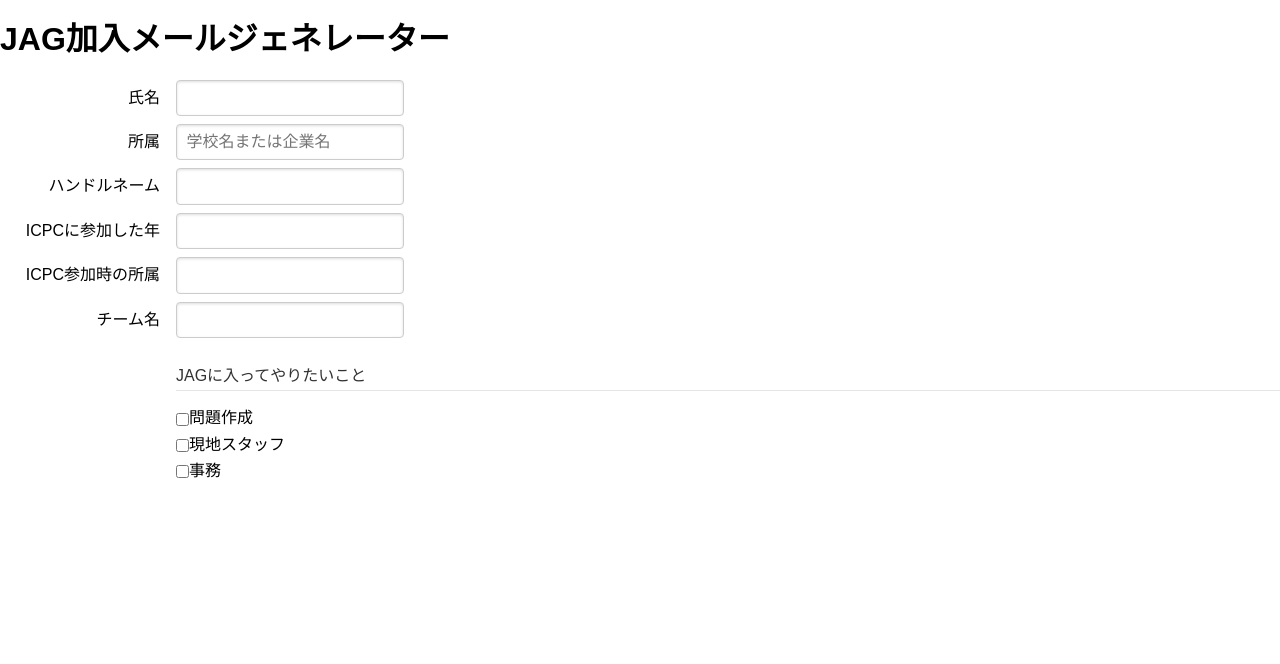
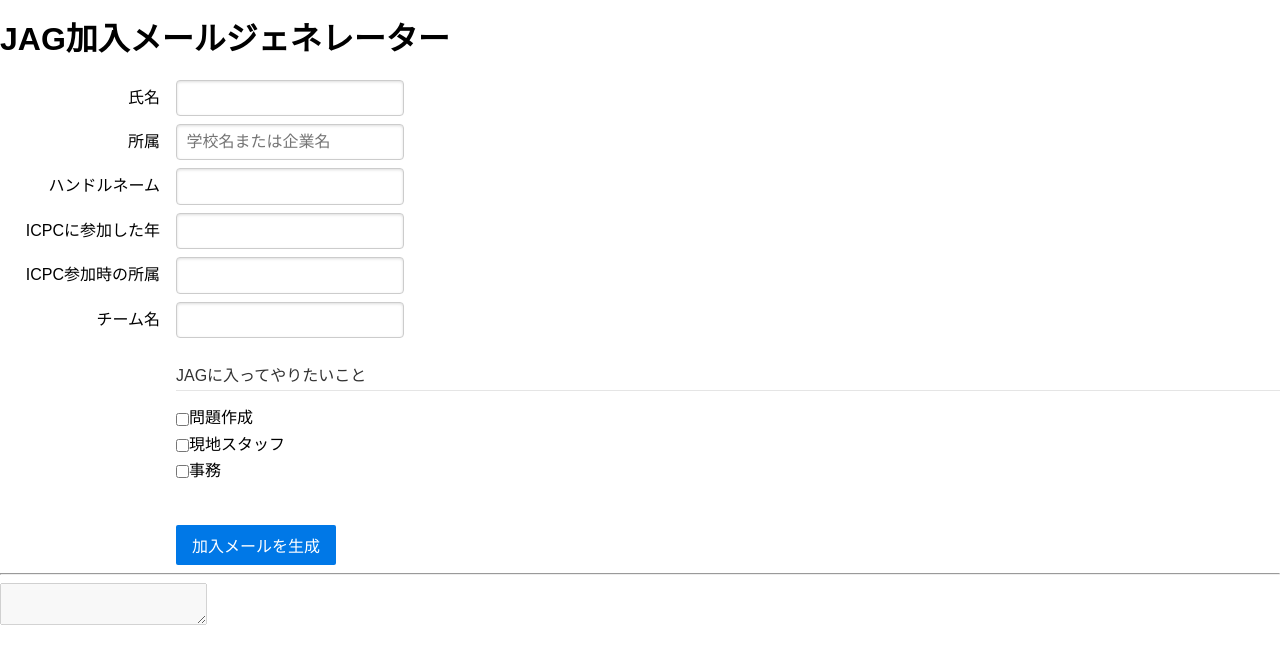
Before and after one commit to blue-jam/join-icpc-jag, a React (Create React App) app: page / in a window 1280 px wide. Shown: the top 664 px of the page. Built offline with nearby package versions, Linux system fonts and the light colour scheme.

Commit message:
Add event listeners for name & organization

```diff
--- a/src/App.tsx
+++ b/src/App.tsx
@@ -5,7 +5,7 @@
   return (
     <div className="App">
       <h1>JAG加入メールジェネレーター</h1>
-      <JagForm/>
+      <JagForm />
     </div>
   );
 };
--- a/src/components/JagForm.tsx
+++ b/src/components/JagForm.tsx
@@ -1,55 +1,119 @@
 import React from 'react';
 
-class JagForm extends React.Component<{}> {
+interface State {
+  name: string;
+  organization: string;
+  emailBody: string;
+}
+
+class JagForm extends React.Component<{}, State> {
+  constructor(props: {}) {
+    super(props);
+
+    this.state = {
+      name: '',
+      organization: '',
+      emailBody: ''
+    };
+
+    this.handleNameChange = this.handleNameChange.bind(this);
+    this.handleOrganizationChange = this.handleOrganizationChange.bind(this);
+    this.handleButtonClick = this.handleButtonClick.bind(this);
+  }
+
+  handleNameChange(e: any) {
+    this.setState({ name: e.target.value });
+  }
+
+  handleOrganizationChange(e: any) {
+    this.setState({ organization: e.target.value });
+  }
+
+  handleButtonClick(e: any) {
+    e.preventDefault();
+
+    const { name, organization } = this.state;
+
+    let emailBody = 'ICPC OBOGの会の皆様\n\n';
+    emailBody += `${organization}に所属している${name}です。\n`;
+
+    this.setState({
+      emailBody
+    });
+  }
+
   render() {
+    const { name, organization, emailBody } = this.state;
+
     return (
+      <div>
         <form className="pure-form pure-form-aligned">
           <div className="pure-control-group">
-              <label htmlFor="name">
-                氏名
-              </label>
-              <input type="text" id="name"/>
+            <label htmlFor="name">氏名</label>
+            <input
+              type="text"
+              id="name"
+              value={name}
+              onChange={this.handleNameChange}
+            />
           </div>
           <div className="pure-control-group">
-              <label htmlFor="organization">
-                所属
-              </label>
-              <input type="text" id="organization" placeholder="学校名または企業名"/>
+            <label htmlFor="organization">所属</label>
+            <input
+              type="text"
+              id="organization"
+              placeholder="学校名または企業名"
+              value={organization}
+              onChange={this.handleOrganizationChange}
+            />
           </div>
           <div className="pure-control-group">
             <label htmlFor="handle">ハンドルネーム</label>
-              <input type="text" id="handle"/>
+            <input type="text" id="handle" />
           </div>
           <div>
             <div className="pure-control-group">
               <label htmlFor="icpc-year">ICPCに参加した年</label>
-                <input type="text" id="icpc-year"/>
+              <input type="text" id="icpc-year" />
             </div>
             <div className="pure-control-group">
               <label htmlFor="icpc-school">ICPC参加時の所属</label>
-                <input type="text" id="icpc-school"/>
+              <input type="text" id="icpc-school" />
             </div>
             <div className="pure-control-group">
               <label htmlFor="icpc-team">チーム名</label>
-                <input type="text" id="icpc-team"/>
+              <input type="text" id="icpc-team" />
             </div>
           </div>
           <fieldset className="pure-controls">
             <legend>JAGに入ってやりたいこと</legend>
             <label className="pure-checkbox">
-                <input type="checkbox"/>
+              <input type="checkbox" />
               問題作成
             </label>
             <label className="pure-checkbox">
-                <input type="checkbox"/>
+              <input type="checkbox" />
               現地スタッフ
             </label>
             <label className="pure-checkbox">
-                <input type="checkbox"/>
+              <input type="checkbox" />
               事務
             </label>
           </fieldset>
+          <div className="pure-controls">
+            <button
+              className="pure-button pure-button-primary"
+              onClick={this.handleButtonClick}
+            >
+              加入メールを生成
+            </button>
+          </div>
         </form>
+        <hr />
+        <div>
+          <textarea value={emailBody} disabled={true} />
+        </div>
+      </div>
     );
   }
 }
```
Lines whose indentation alone changed are shown as unchanged.
